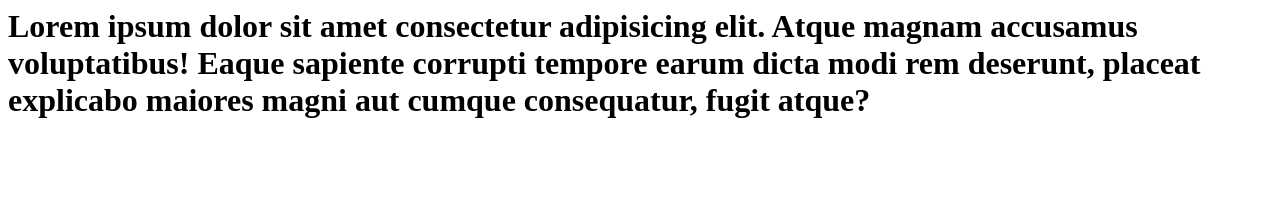
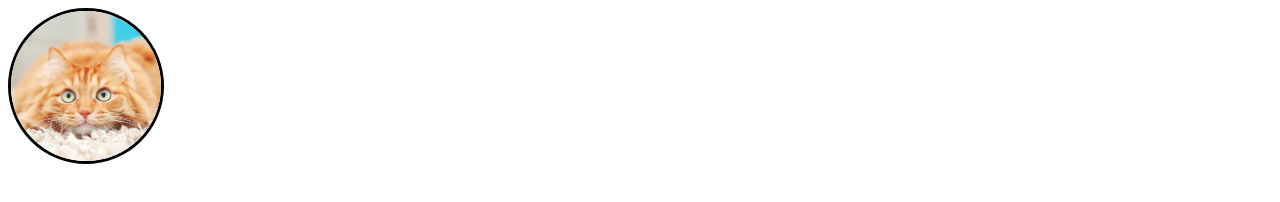
Before and after one commit to Avi-711/practice, a plain HTML site: page index.html in a window 1280 px wide. Drawn offline with Linux system fonts and the light colour scheme.

Commit message:
html cide

```diff
--- a/index.html
+++ b/index.html
@@ -1 +1,26 @@
-<h1>Lorem ipsum dolor sit amet consectetur adipisicing elit. Atque magnam accusamus voluptatibus! Eaque sapiente corrupti tempore earum dicta modi rem deserunt, placeat explicabo maiores magni aut cumque consequatur, fugit atque?</h1>
+<!DOCTYPE html>
+<html lang="en">
+<head>
+    <meta charset="UTF-8">
+    <meta name="viewport" content="width=device-width, initial-scale=1.0">
+            <!-- title  -->
+    <title>Profile Card</title>
+        <!-- link css -->
+    <link rel="stylesheet" href="style.css">
+
+
+</head>
+
+<body>
+
+<div class="profile-card">
+    <div class="image">
+        <img src="how-can-I-soothe-and-calm-my-cat.jpeg" alt="smooth cat" class="profile-img">
+    </div>
+
+</div>
+
+
+</body>
+
+</html>
--- a/style.css
+++ b/style.css
@@ -1,3 +1,23 @@
-h1 {
-    color: yellowgreen;
+/* google fonts  */
+@import url('https://fonts.googleapis.com/css2?family=Poppins:ital,wght@0,100;0,200;0,300;0,400;0,500;0,600;0,700;0,800;0,900;1,100;1,200;1,300;1,400;1,500;1,600;1,700;1,800;1,900&display=swap');
+
+
+* {
+    font-family: "poppins", sans-serif;
+
 }
+
+.image {
+    position:relative;
+    height: 150px;
+    width: 150px;
+
+}
+
+.image .profile-img {
+    height: 100%;
+    width: 100%;
+    object-fit: cover;
+    border-radius: 50%;
+    border : 3px solid ;
+}
```
Also changed, not shown: how-can-I-soothe-and-calm-my-cat.jpeg (added), 1 other file.
